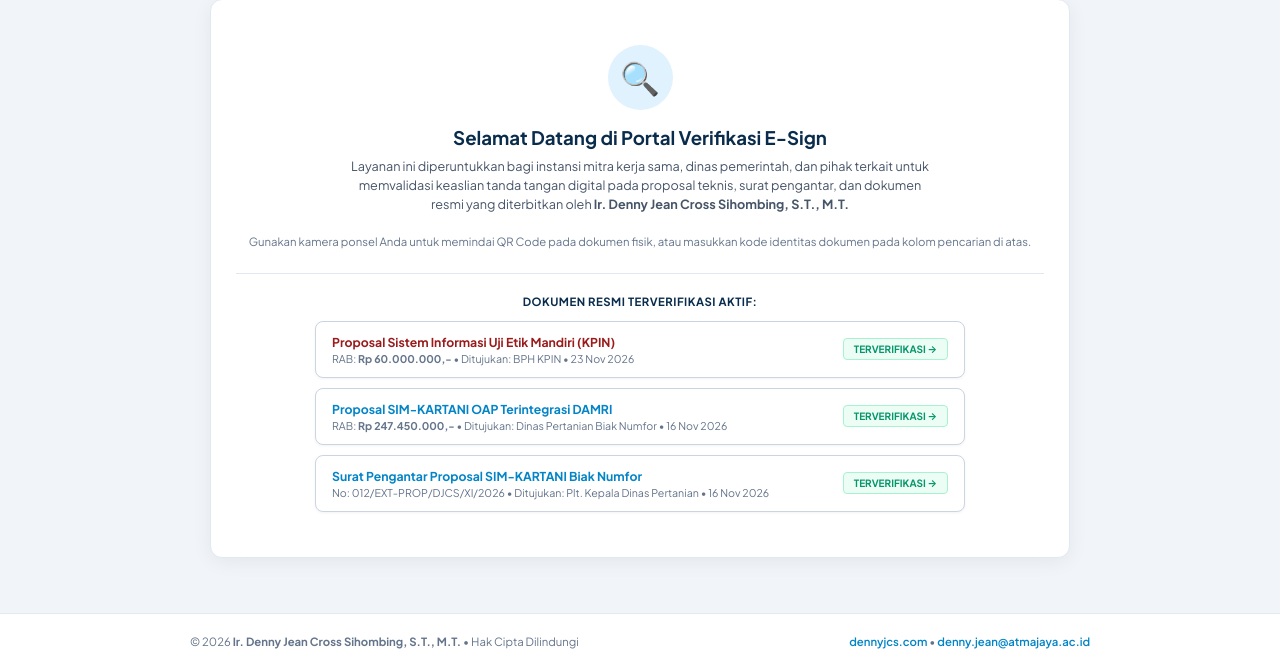
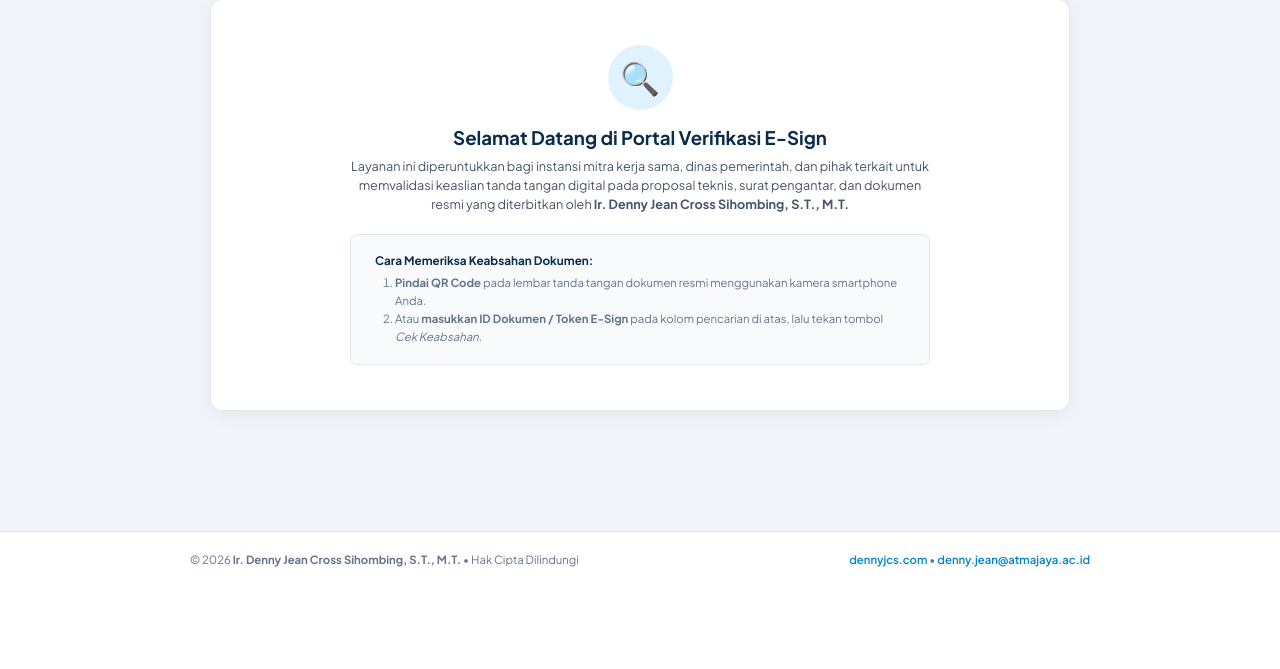
Before and after one commit to pustahalab/dinas-pertanian, a PHP site: page / in a window 1280 px wide. Shown: the part 213-882 px from the top of the page. After the commit the page ends 780 px from the top, so only its background shows below. Run offline with PHP 8.4, Linux system fonts and the light colour scheme.

Commit message:
refactor(esign): hide public active documents list on landing page for privacy

```diff
--- a/cpanel_esign/index.php
+++ b/cpanel_esign/index.php
@@ -510,39 +510,12 @@ if ($is_searched) {
           <p style="font-size: 9.5pt; color: #475569; max-width: 580px; margin: 0 auto 20px auto; line-height: 1.5;">
             Layanan ini diperuntukkan bagi instansi mitra kerja sama, dinas pemerintah, dan pihak terkait untuk memvalidasi keaslian tanda tangan digital pada proposal teknis, surat pengantar, dan dokumen resmi yang diterbitkan oleh <strong>Ir. Denny Jean Cross Sihombing, S.T., M.T.</strong>
           </p>
-          <p style="font-size: 8.5pt; color: #64748b; margin-bottom: 24px;">
-            Gunakan kamera ponsel Anda untuk memindai QR Code pada dokumen fisik, atau masukkan kode identitas dokumen pada kolom pencarian di atas.
-          </p>
-
-          <div style="margin-top: 20px; padding-top: 20px; border-top: 1px solid #e2e8f0; text-align: left;">
-            <p style="font-size: 8.5pt; font-weight: 700; color: #092c4c; text-transform: uppercase; letter-spacing: 0.5px; margin-bottom: 12px; text-align: center;">Dokumen Resmi Terverifikasi Aktif:</p>
-            <div style="display: flex; flex-direction: column; gap: 10px; max-width: 650px; margin: 0 auto;">
-
-              <a href="?doc=PROP-ETIK-KPIN-2026" style="display: flex; justify-content: space-between; align-items: center; background: #ffffff; border: 1px solid #cbd5e1; border-radius: 8px; padding: 12px 16px; text-decoration: none; color: #1e293b; transition: all 0.2s; box-shadow: 0 1px 3px rgba(0,0,0,0.05);">
-                <div>
-                  <strong style="color: #991b1b; font-size: 9.2pt; display: block;">Proposal Sistem Informasi Uji Etik Mandiri (KPIN)</strong>
-                  <div style="font-size: 8pt; color: #64748b; margin-top: 2px;">RAB: <strong>Rp 60.000.000,-</strong> &bull; Ditujukan: BPH KPIN &bull; 23 Nov 2026</div>
-                </div>
-                <span style="font-size: 7.5pt; background: #ecfdf5; color: #059669; font-weight: 700; padding: 4px 10px; border-radius: 4px; border: 1px solid #a7f3d0; white-space: nowrap;">TERVERIFIKASI &rarr;</span>
-              </a>
-
-              <a href="?doc=PROP-KARTANI-BIAK-2026" style="display: flex; justify-content: space-between; align-items: center; background: #ffffff; border: 1px solid #cbd5e1; border-radius: 8px; padding: 12px 16px; text-decoration: none; color: #1e293b; transition: all 0.2s; box-shadow: 0 1px 3px rgba(0,0,0,0.05);">
-                <div>
-                  <strong style="color: #0284c7; font-size: 9.2pt; display: block;">Proposal SIM-KARTANI OAP Terintegrasi DAMRI</strong>
-                  <div style="font-size: 8pt; color: #64748b; margin-top: 2px;">RAB: <strong>Rp 247.450.000,-</strong> &bull; Ditujukan: Dinas Pertanian Biak Numfor &bull; 16 Nov 2026</div>
-                </div>
-                <span style="font-size: 7.5pt; background: #ecfdf5; color: #059669; font-weight: 700; padding: 4px 10px; border-radius: 4px; border: 1px solid #a7f3d0; white-space: nowrap;">TERVERIFIKASI &rarr;</span>
-              </a>
-
-              <a href="?doc=SURAT-KARTANI-BIAK-2026" style="display: flex; justify-content: space-between; align-items: center; background: #ffffff; border: 1px solid #cbd5e1; border-radius: 8px; padding: 12px 16px; text-decoration: none; color: #1e293b; transition: all 0.2s; box-shadow: 0 1px 3px rgba(0,0,0,0.05);">
-                <div>
-                  <strong style="color: #0284c7; font-size: 9.2pt; display: block;">Surat Pengantar Proposal SIM-KARTANI Biak Numfor</strong>
-                  <div style="font-size: 8pt; color: #64748b; margin-top: 2px;">No: 012/EXT-PROP/DJCS/XI/2026 &bull; Ditujukan: Plt. Kepala Dinas Pertanian &bull; 16 Nov 2026</div>
-                </div>
-                <span style="font-size: 7.5pt; background: #ecfdf5; color: #059669; font-weight: 700; padding: 4px 10px; border-radius: 4px; border: 1px solid #a7f3d0; white-space: nowrap;">TERVERIFIKASI &rarr;</span>
-              </a>
-
-            </div>
+          <div style="background: #f8fafc; border: 1px solid #e2e8f0; border-radius: 8px; padding: 18px 24px; max-width: 580px; margin: 0 auto; text-align: left;">
+            <p style="font-size: 8.8pt; font-weight: 700; color: #092c4c; margin-bottom: 6px;">Cara Memeriksa Keabsahan Dokumen:</p>
+            <ol style="font-size: 8.5pt; color: #64748b; line-height: 1.6; padding-left: 20px;">
+              <li><strong>Pindai QR Code</strong> pada lembar tanda tangan dokumen resmi menggunakan kamera smartphone Anda.</li>
+              <li>Atau <strong>masukkan ID Dokumen / Token E-Sign</strong> pada kolom pencarian di atas, lalu tekan tombol <em>Cek Keabsahan</em>.</li>
+            </ol>
           </div>
         </div>
       </div>
```
